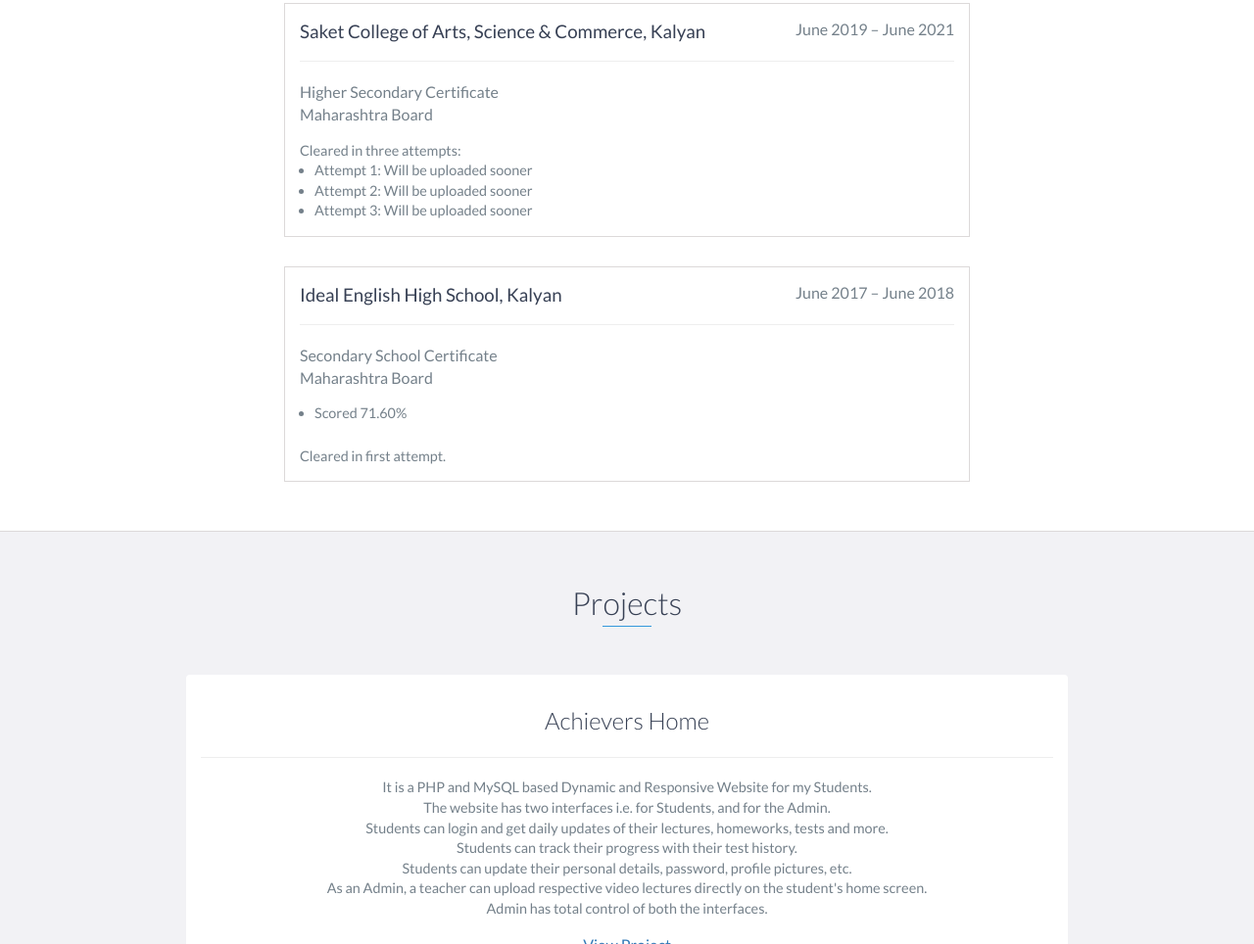
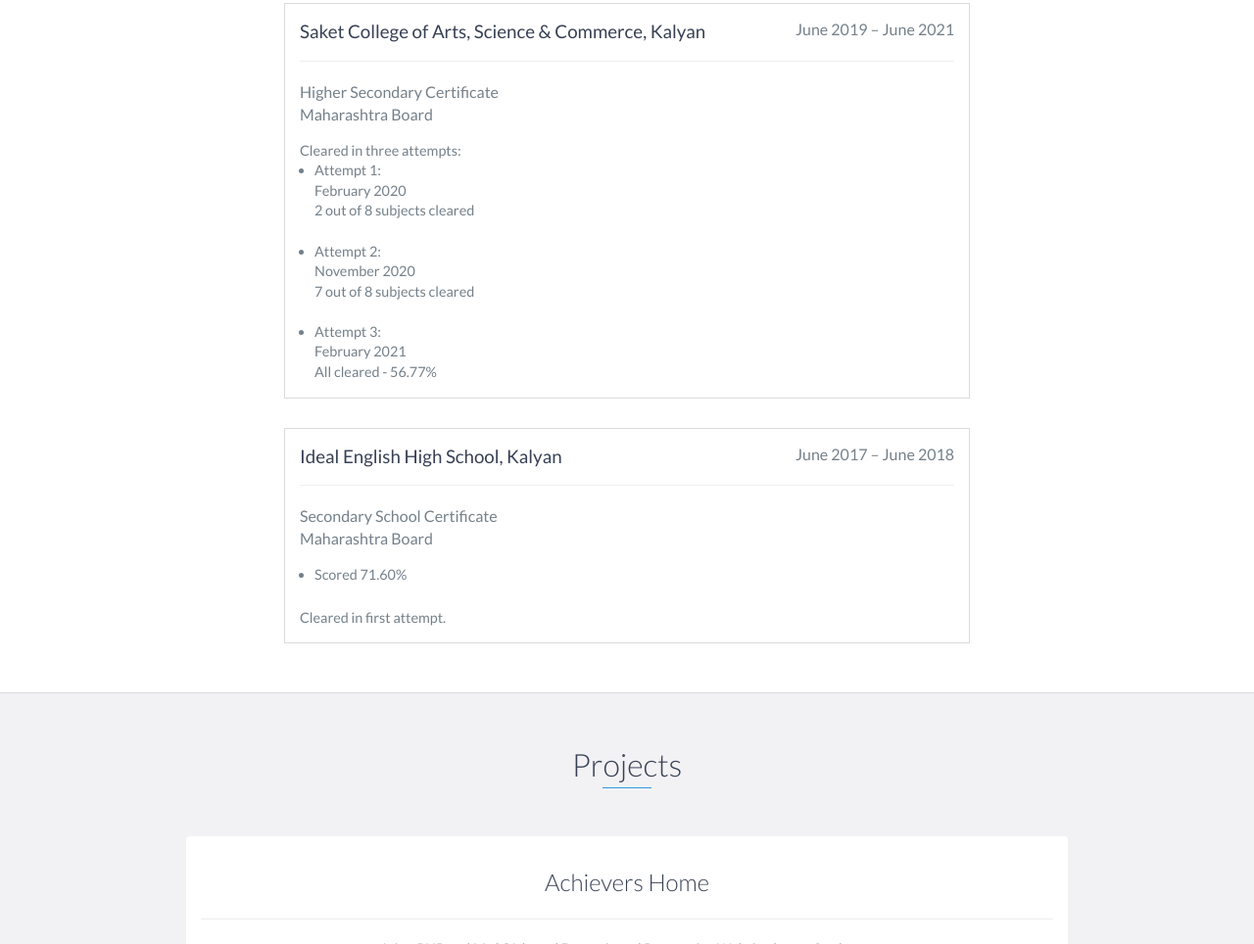
Before and after one commit to shridey/shridey.github.io, a website: page index.html in a window 1280 px wide. Shown: the part 2176-3140 px from the top of the page at 98% size. Drawn offline with nearby package versions, Linux system fonts and the light colour scheme.

Commit message:
updated hsc marks in index.html

```diff
--- a/index.html
+++ b/index.html
@@ -159,9 +159,9 @@
             <h4>Higher Secondary Certificate<br>Maharashtra Board</h4>
             <p>Cleared in three attempts:</p>
             <ul>
-                <li>Attempt 1: Will be uploaded sooner</li>
-                <li>Attempt 2: Will be uploaded sooner</li>
-                <li>Attempt 3: Will be uploaded sooner</li>
+                <li>Attempt 1:<br>February 2020<br>2 out of 8 subjects cleared</li><br>
+                <li>Attempt 2:<br>November 2020<br>7 out of 8 subjects cleared</li><br>
+                <li>Attempt 3:<br>February 2021<br>All cleared - 56.77%</li>
             </ul>
         </div>
 
```
